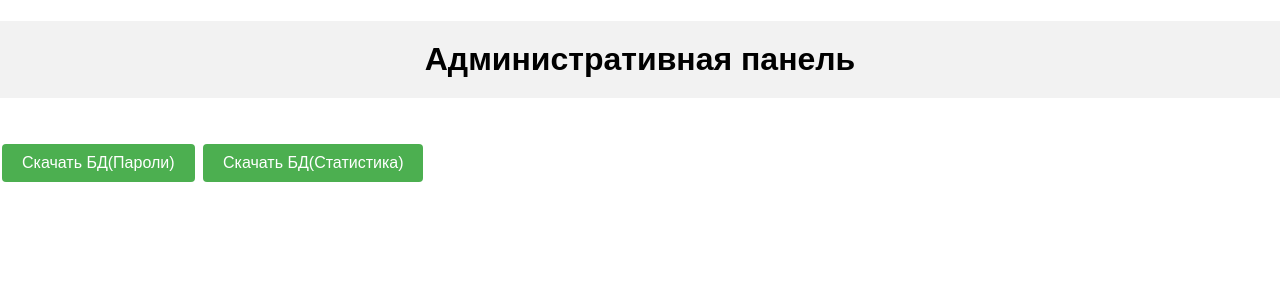
After one commit to kikjuk206/flutcha, a Flask app: page /admin in a window 1280 px wide. The commit adds this page. Shown: the top 300 px of the page. Run offline with Flask 3, Linux system fonts and the light colour scheme.

Commit message:
admin profile, u can download Excel db with passwords and logins

```diff
--- a/progect IK/app.py
+++ b/progect IK/app.py
@@ -1,13 +1,14 @@
-from flask import Flask, render_template, request, redirect, url_for    #pip install Flask
-import cv2                                                              #pip install opencv-python
-from flask_cors import CORS                                             #pip install Flask-Cors
-import pandas as pd                                                     #pip install pandas  and  pip install openpyxl
+from flask import Flask, render_template, request, redirect, url_for, send_file, g    #pip install Flask
+import cv2                                                                         #pip install opencv-python
+from flask_cors import CORS                                                        #pip install Flask-Cors
+import pandas as pd                                                                #pip install pandas  and  pip install openpyxl
 import time
 from datetime import datetime
-import qrcode                                                           #pip install qrcode  and  pip install pillow
+import qrcode                                                                      #pip install qrcode  and  pip install pillow
 from io import BytesIO
 import base64
 import sqlite3
+import xlsxwriter                                                                   #pip install xlsxwriter
 
 
 
@@ -19,10 +20,33 @@ cors = CORS(app, resources={r"/uploader": {"origins": "*"}})
 app.config['CORS_HEADERS'] = 'Content-Type'
 app.config['TEMPLATES_AUTO_RELOAD'] = True
 
+# Подключение к базе данных SQLite
 conn = sqlite3.connect('database.db')
 cursor = conn.cursor()
+
+# Создание таблицы users, если она не существует
 cursor.execute("CREATE TABLE IF NOT EXISTS users (Login TEXT, Name TEXT, Surname TEXT, Password TEXT)")
 cursor.execute("CREATE TABLE IF NOT EXISTS test (ФИО TEXT, Время TEXT)")
+
+
+# Проверка, существует ли пользователь "admin" в таблице users
+cursor.execute("SELECT * FROM users WHERE Login=?", ('admin',))
+user = cursor.fetchone()
+if user is None:
+    # Добавление пользователя "admin" в таблицу users
+    cursor.execute("INSERT INTO users (Login, Name, Surname, Password) VALUES (?, ?, ?, ?)", ('admin', 'admin', 'admin', 'qwerty'))
+    conn.commit()
+
+
+
+DATABASE = 'database.db'
+
+def get_db():
+    db = getattr(g, '_database', None)
+    if db is None:
+        db = g._database = sqlite3.connect(DATABASE)
+    return db
+
 
 result = ''
 error = ''
@@ -67,6 +91,7 @@ def success():
 
     login = request.form.get('login')
     password = request.form.get('password')
+    print(login, password)
 
     conn = sqlite3.connect('database.db')
     cursor = conn.cursor()
@@ -74,15 +99,22 @@ def success():
     cursor.execute("SELECT * FROM users WHERE Login = ? AND Password = ?", (login, password))
     user = cursor.fetchone()
 
-    if user is not None:
-            if user[0] == login and user[3] == password:
-                conn.close()
-                print('Ok!')
-                return redirect(url_for('profile', login=login))
-            else:
-                print('error')
-                error = 'Неверное имя пользователя или пароль'
-                return render_template('success.html', error=error)
+    if login == 'admin' and password == 'qwerty':
+        print('admin is coming!')
+        return render_template('admin.html', error=error)
+
+    else:
+        if user is not None:
+                if user[0] == login and user[3] == password:
+                    conn.close()
+                    print('Ok!')
+                    return redirect(url_for('profile', login=login))
+
+                else:
+                    print('error')
+                    error = 'Неверное имя пользователя или пароль'
+                    return render_template('success.html', error=error)
+
 
     return render_template( 'success.html', error=error)
 
@@ -98,6 +130,13 @@ def profile(login):
 
     cursor.execute("SELECT * FROM users WHERE Login=?", (login,))
     user = cursor.fetchone()
+
+
+
+
+
+
+
 
     if user is not None:
             if user[0] == login:
@@ -118,14 +157,54 @@ def profile(login):
                 user_data = {'name': name, 'qr_code': qr_img_str, 'login': login}
                 return render_template('user.html', user_data=user_data)
 
+            elif user[0] == 'admin':
+                 render_template('admin.html')
             else:
                 error = 'Пользователь не найден'
                 return render_template('success.html', error=error)
 
 
+@app.route('/admin', methods = ['GET', 'POST'])
+def admin():
+    print('admin is coming!')
+    return render_template('admin.html')
 
 
+@app.route('/admin/download_db_test', methods = ['GET', 'POST'])
+def admin_download_test():
 
+    conn = get_db()
+    cursor = conn.cursor()
+    cursor.execute("SELECT * FROM test")
+    test_results = cursor.fetchall()
+
+    test_df = pd.DataFrame(test_results, columns=['ФИО', 'Время'])
+
+    # Создаем файл Excel и записываем данные в него
+    writer = pd.ExcelWriter('output_test.xlsx', engine='xlsxwriter')
+    test_df.to_excel(writer, sheet_name='Test', index=False)
+    writer.close()
+
+    db_file_path = 'output_test.xlsx'
+    return send_file(db_file_path, as_attachment=True)
+
+@app.route('/admin/download_db_users', methods = ['GET', 'POST'])
+def admin_download_users():
+
+    conn = get_db()
+    cursor = conn.cursor()
+    cursor.execute("SELECT * FROM users")
+    users_results = cursor.fetchall()
+
+
+    users_df = pd.DataFrame(users_results, columns=['Login', 'Name', 'Surname', 'Password'])
+
+    writer = pd.ExcelWriter('output_users.xlsx', engine='xlsxwriter')
+    users_df.to_excel(writer, sheet_name='Users', index=False)
+    writer.close()
+
+    db_file_path = 'output_users.xlsx'
+    return send_file(db_file_path, as_attachment=True)
 
 
 @app.route('/cam', methods = ['GET', 'POST'])
--- /dev/null
+++ b/progect IK/templates/admin.html
@@ -0,0 +1,44 @@
+<!DOCTYPE html>
+<html>
+<head>
+  <title>Административная панель</title>
+  <style>
+    body {
+      font-family: Arial, sans-serif;
+      margin: 0;
+      padding: 0;
+    }
+
+    h1 {
+      text-align: center;
+      background-color: #f2f2f2;
+      padding: 20px;
+    }
+
+    a {
+      text-decoration: none;
+      display: inline-block;
+      margin-top: 20px;
+    }
+
+    button {
+      background-color: #4CAF50;
+      color: white;
+      border: none;
+      padding: 10px 20px;
+      text-align: center;
+      text-decoration: none;
+      display: inline-block;
+      font-size: 16px;
+      margin: 4px 2px;
+      cursor: pointer;
+      border-radius: 4px;
+    }
+  </style>
+</head>
+<body>
+  <h1>Административная панель</h1>
+  <a href="/admin/download_db_users"><button>Скачать БД(Пароли)</button></a>
+  <a href="/admin/download_db_test"><button>Скачать БД(Статистика)</button></a>
+</body>
+</html>
--- a/progect IK/templates/user.html
+++ b/progect IK/templates/user.html
@@ -1,5 +1,3 @@
-
-
 <!DOCTYPE html>
 <html>
 <head>
```
Also changed, not shown: progect IK/database.db, progect IK/photo/original.png, 2 other files.
